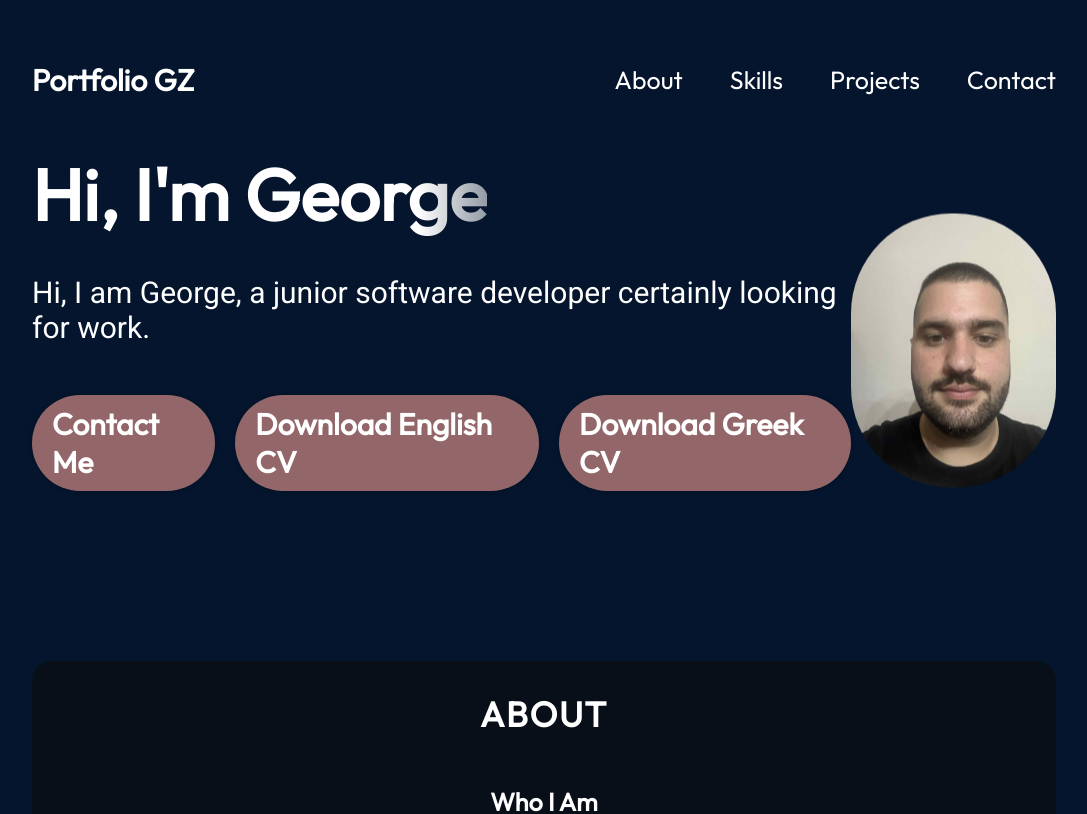
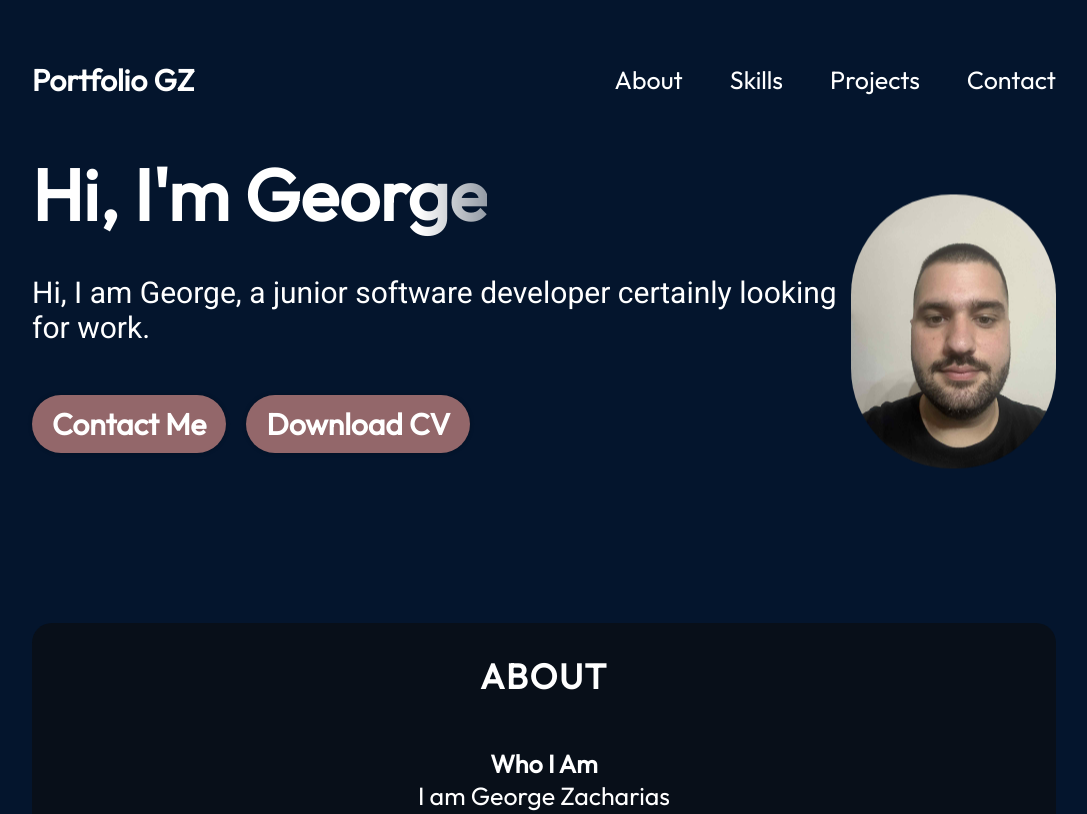
Before and after one commit to YungGeO/Zacharias-portofolio, a React (Vite) app: page / in a window 1280 px wide. Shown: the top 814 px of the page, without its empty margins (96-1183 px from the left). Built offline with nearby package versions, Linux system fonts and the light colour scheme.

Commit message:
wrong cved uploaded fixed now

```diff
--- a/src/componets/Avatar/Avatar.jsx
+++ b/src/componets/Avatar/Avatar.jsx
@@ -23,19 +23,13 @@ export const Avatar = () => {
 
                     <a
                         className={styles.contactBtn}
-                        href="/Zacharias-portofolio/CV_Zacharias_Georgios.pdf"
+                        href="/Zacharias-portofolio/CV_Zacharias_Georgios_eng.pdf"
                         download
                     >
-                        Download English CV
+                        Download CV
                     </a>
 
-                    <a
-                        className={styles.contactBtn}
-                        href="/Zacharias-portofolio/CV_Georgios_Zacharias.pdf"
-                        download
-                    >
-                        Download Greek CV
-                    </a>
+
                 </div>
             </div>
 
```
Also changed, not shown: 2 other files (tests, documents, lock files or other folders).
